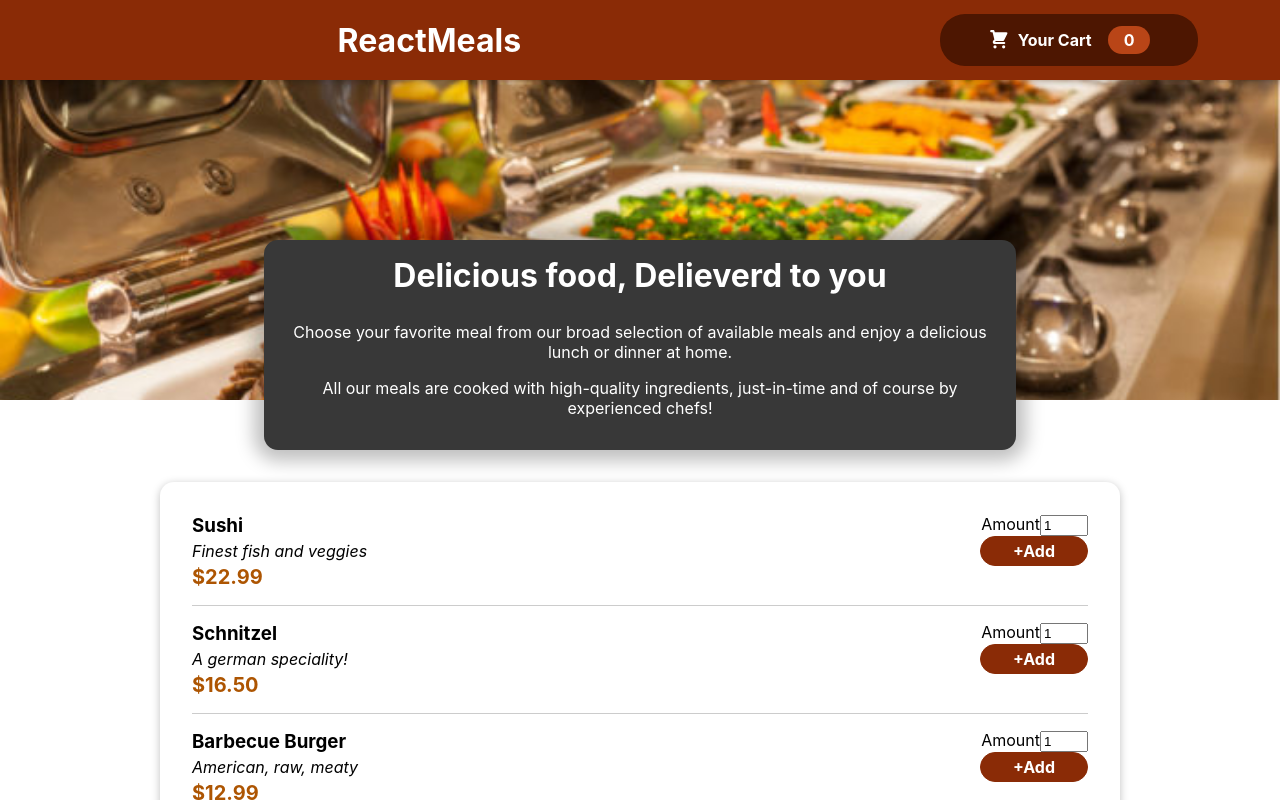
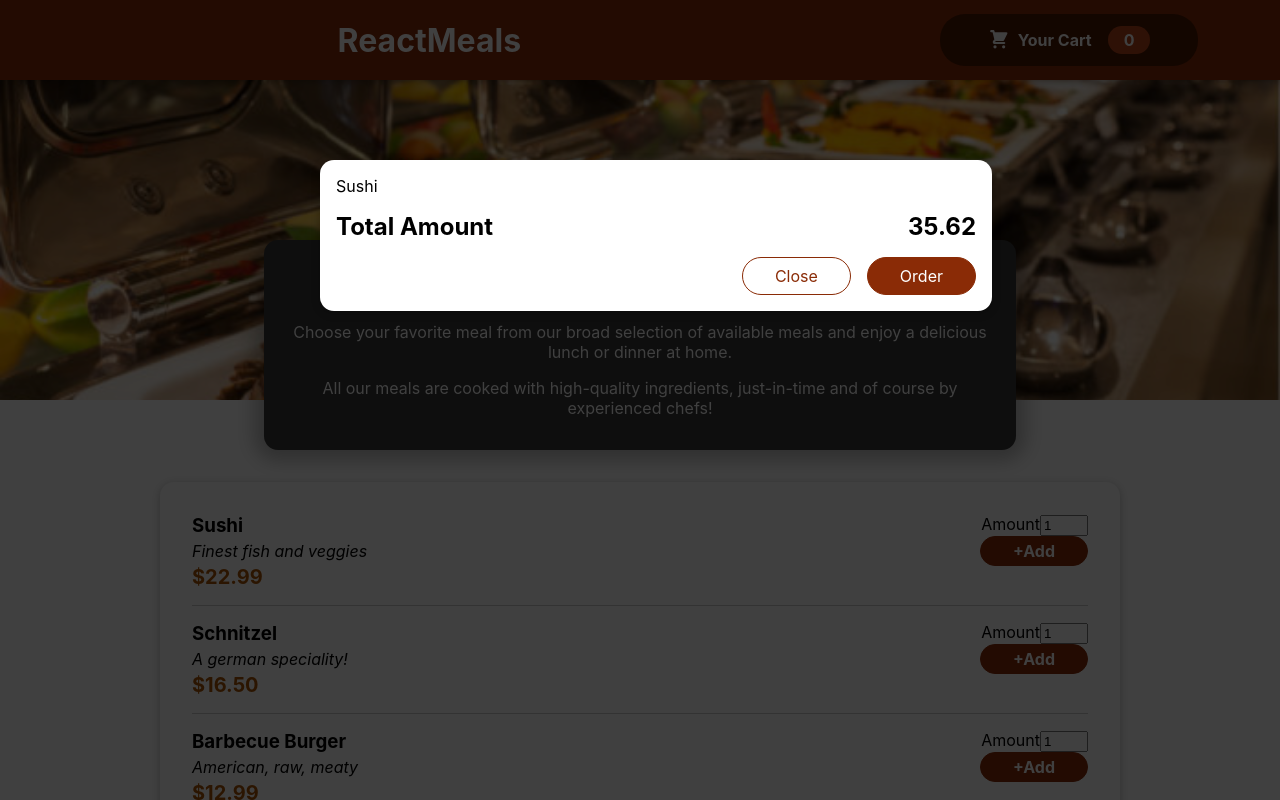
Before and after one commit to Ishhaxkaurr/restaurantapp, a React (Create React App) app: page / in a window 1280 px wide. Shown: the top 800 px of the page. Built offline with nearby package versions, Linux system fonts and the light colour scheme.

Commit message:
Added Cart without functionality

```diff
--- a/public/index.html
+++ b/public/index.html
@@ -28,6 +28,7 @@
   </head>
   <body>
     <noscript>You need to enable JavaScript to run this app.</noscript>
+    <div id="overlays"></div>
     <div id="root"></div>
     <!--
       This HTML file is a template.
--- a/src/App.js
+++ b/src/App.js
@@ -2,9 +2,11 @@
 import Header from "./Components/Layout/Header";
 import DummyMeals from "./Components/Meals/DummyMeals";
 import Summary from "./Components/Meals/Summary.js";
+import Cart from "./Components/Cart/Cart";
 const App = () => {
   return (
     <>
+      <Cart />
       <Header />
       <Summary />
       <DummyMeals />
--- /dev/null
+++ b/src/Components/Cart/Cart.js
@@ -0,0 +1,17 @@
+import classes from './Cart.module.css';
+import Modal from '../Cart/Modal';
+const Cart= props=>{
+    const cartItems=<ul className={classes['cart-items']}>{[{id:'c1;', name: 'Sushi', amount:2 , price: 12.99}].map((item)=><li>{item.name}</li>)}</ul>
+    return <Modal>
+        {cartItems}
+        <div className={classes.total}>
+            <span> Total Amount</span>
+            <span>35.62</span>
+        </div>
+        <div className={classes.actions}>
+            <button className={classes['button--alt']}>Close</button>
+            <button className={classes.button}>Order</button>
+        </div>
+    </Modal>
+}
+export default Cart;
--- /dev/null
+++ b/src/Components/Cart/Cart.module.css
@@ -0,0 +1,46 @@
+.cart-items {
+    list-style: none;
+    margin: 0;
+    padding: 0;
+    max-height: 20rem;
+    overflow: auto;
+  }
+
+  .total {
+    display: flex;
+    justify-content: space-between;
+    align-items: center;
+    font-weight: bold;
+    font-size: 1.5rem;
+    margin: 1rem 0;
+  }
+
+  .actions {
+    text-align: right;
+  }
+
+  .actions button {
+    font: inherit;
+    cursor: pointer;
+    background-color: transparent;
+    border: 1px solid #8a2b06;
+    padding: 0.5rem 2rem;
+    border-radius: 25px;
+    margin-left: 1rem;
+  }
+
+  .actions button:hover,
+  .actions button:active {
+    background-color: #5a1a01;
+    border-color: #5a1a01;
+    color: white;
+  }
+
+  .actions .button--alt {
+    color: #8a2b06;
+  }
+
+  .actions .button {
+    background-color: #8a2b06;
+    color: white;
+  }
--- /dev/null
+++ b/src/Components/Cart/Modal.js
@@ -0,0 +1,25 @@
+import classes from'./Modal.module.css';
+import React from 'react';
+import ReactDOM from 'react-dom';
+
+const Backdrop=props=>{
+    return <div className={classes.backdrop}/>
+}
+const ModalOverlay=props=>{
+    return (<div className={classes.modal}>
+        <div className={classes.content}>{props.children}</div>
+    </div>
+    )
+}
+const portalElement= document.getElementById('overlays');
+
+const Modal=props=>{
+return (
+<>
+{ReactDOM.createPortal(<Backdrop/>, portalElement )}
+{ReactDOM.createPortal(<ModalOverlay>{props.children}</ModalOverlay>,
+portalElement
+)}
+</>
+)}
+export default Modal;
--- /dev/null
+++ b/src/Components/Cart/Modal.module.css
@@ -0,0 +1,40 @@
+.backdrop {
+    position: fixed;
+    top: 0;
+    left: 0;
+    width: 100%;
+    height: 100vh;
+    z-index: 20;
+    background-color: rgba(0, 0, 0, 0.75);
+  }
+
+  .modal {
+    position: fixed;
+    top: 20vh;
+    left: 5%;
+    width: 90%;
+    background-color: white;
+    padding: 1rem;
+    border-radius: 14px;
+    box-shadow: 0 2px 8px rgba(0, 0, 0, 0.25);
+    z-index: 30;
+    animation: slide-down 300ms ease-out forwards;
+  }
+
+  @media (min-width: 768px) {
+    .modal {
+      width: 40rem;
+      left: calc(50% - 20rem);
+    }
+  }
+
+  @keyframes slide-down {
+    from {
+      opacity: 0;
+      transform: translateY(-3rem);
+    }
+    to {
+      opacity: 1;
+      transform: translateY(0);
+    }
+  }
--- a/src/Components/Meals/DummyMeals.js
+++ b/src/Components/Meals/DummyMeals.js
@@ -1,37 +1,50 @@
-import classes from './DummyMeals.module.css'
-import Card from '../UI/Card';
-import MealItem from'./MealItem/MealItem';
-const Dummy_Meals=[{
-    id: 'm1',
-    name: 'Sushi',
-    description: 'Finest fish and veggies',
+import classes from "./DummyMeals.module.css";
+import Card from "../UI/Card";
+import MealItem from "./MealItem/MealItem";
+const Dummy_Meals = [
+  {
+    id: "m1",
+    name: "Sushi",
+    description: "Finest fish and veggies",
     price: 22.99,
   },
   {
-    id: 'm2',
-    name: 'Schnitzel',
-    description: 'A german speciality!',
-    price: 16.50,
-  },{
-    id: 'm3',
-    name: 'Barbecue Burger',
-    description: 'American, raw, meaty',
+    id: "m2",
+    name: "Schnitzel",
+    description: "A german speciality!",
+    price: 16.5,
+  },
+  {
+    id: "m3",
+    name: "Barbecue Burger",
+    description: "American, raw, meaty",
     price: 12.99,
-  },{
-    id: 'm4',
-    name: 'Green Bowl',
-    description: 'Healthy...and green...',
-    price:  20.18,
   },
-]
+  {
+    id: "m4",
+    name: "Green Bowl",
+    description: "Healthy...and green...",
+    price: 20.18,
+  },
+];
 
-const DummyMeals=()=>{
-    const mealsList= Dummy_Meals.map((meal) => <MealItem key={meal.id} name={meal.name} description={meal.description} price= {meal.price}></MealItem>)
-    return <section className={classes.meals}>
-        <Card>
+const DummyMeals = () => {
+  const mealsList = Dummy_Meals.map((meal) => (
+    <MealItem
+      id={meal.id}
+      key={meal.id}
+      name={meal.name}
+      description={meal.description}
+      price={meal.price}
+    ></MealItem>
+  ));
+  return (
+    <section className={classes.meals}>
+      <Card>
         <ul>{mealsList}</ul>
-        </Card>
+      </Card>
     </section>
-}
+  );
+};
 
 export default DummyMeals;
--- a/src/Components/Meals/MealItem/Form.js
+++ b/src/Components/Meals/MealItem/Form.js
@@ -1,19 +1,22 @@
-import classes from'./Form.module.css';
-import Input from '../../UI/Input';
-const Form=props=>{
-    return(
-        <form className={classes.form}>
-            <Input label='Amount' input={{
-                id: 'amount',
-                type: 'number',
-                min:'1',
-                max:'5',
-                step: '1',
-                defaultValue: '1'
-            }}/>
-            <button> +Add</button>
-        </form>
-    )
+import classes from "./Form.module.css";
+import Input from "../../UI/Input";
+const Form = (props) => {
+  return (
+    <form className={classes.form}>
+      <Input
+        label="Amount"
+        input={{
+          id: "amount_" + props.id,
+          type: "number",
+          min: "1",
+          max: "5",
+          step: "1",
+          defaultValue: "1",
+        }}
+      />
+      <button> +Add</button>
+    </form>
+  );
 };
 
 export default Form;
```
